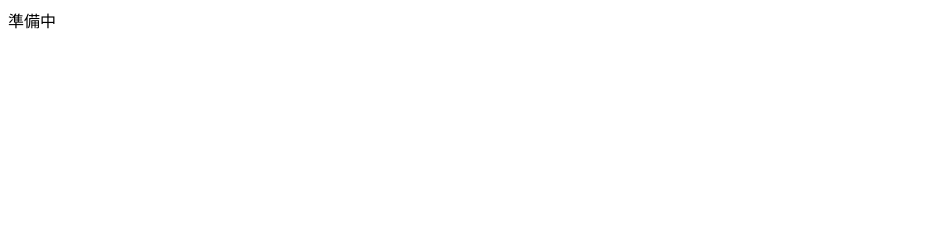
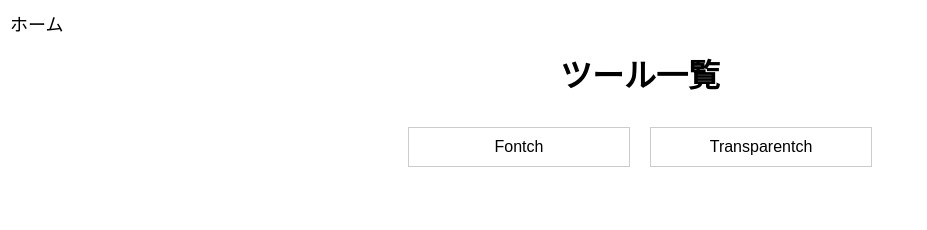
Before and after one commit to lpv-vql/lpv_vql-tool, a plain HTML site: page index.html in a window 1280 px wide. Shown: the whole page, without its empty margins (0-927 px from the left). Drawn offline with Linux system fonts and the light colour scheme.

Commit message:
Update index.html

```diff
--- a/index.html
+++ b/index.html
@@ -1 +1,55 @@
-<hi>準備中</hi>
+<!DOCTYPE html>
+<html lang="ja">
+<head>
+    <meta charset="UTF-8">
+    <meta name="viewport" content="width=device-width, initial-scale=1.0">
+    <title>ツール一覧</title>
+    <style>
+        body {
+            font-family: Arial, sans-serif;
+            text-align: center;
+            margin: 50px;
+        }
+        .home-link {
+            position: absolute;
+            top: 10px;
+            left: 10px;
+            text-decoration: none;
+            color: black;
+            font-size: 18px;
+        }
+        .home-link:hover {
+            text-decoration: underline;
+        }
+        .tool {
+            border: 1px solid #ccc;
+            padding: 10px;
+            margin: 10px;
+            display: inline-block;
+            width: 200px;
+            cursor: pointer;
+        }
+    </style>
+</head>
+<body>
+    <a href="https://lpv-vql.github.io/lpv_vql-profile/" class="home-link">ホーム</a>
+    <h1>ツール一覧</h1>
+    <div id="tool-list"></div>
+
+    <script>
+        const tools = [
+            { name: "Fontch", link: "https://lpv-vql.github.io/Fontch/" },
+            { name: "Transparentch", link: "https://lpv-vql.github.io/Transparentch/" }
+        ];
+
+        const toolList = document.getElementById("tool-list");
+        tools.forEach(tool => {
+            const div = document.createElement("div");
+            div.className = "tool";
+            div.textContent = tool.name;
+            div.onclick = () => window.location.href = tool.link;
+            toolList.appendChild(div);
+        });
+    </script>
+</body>
+</html>
```
